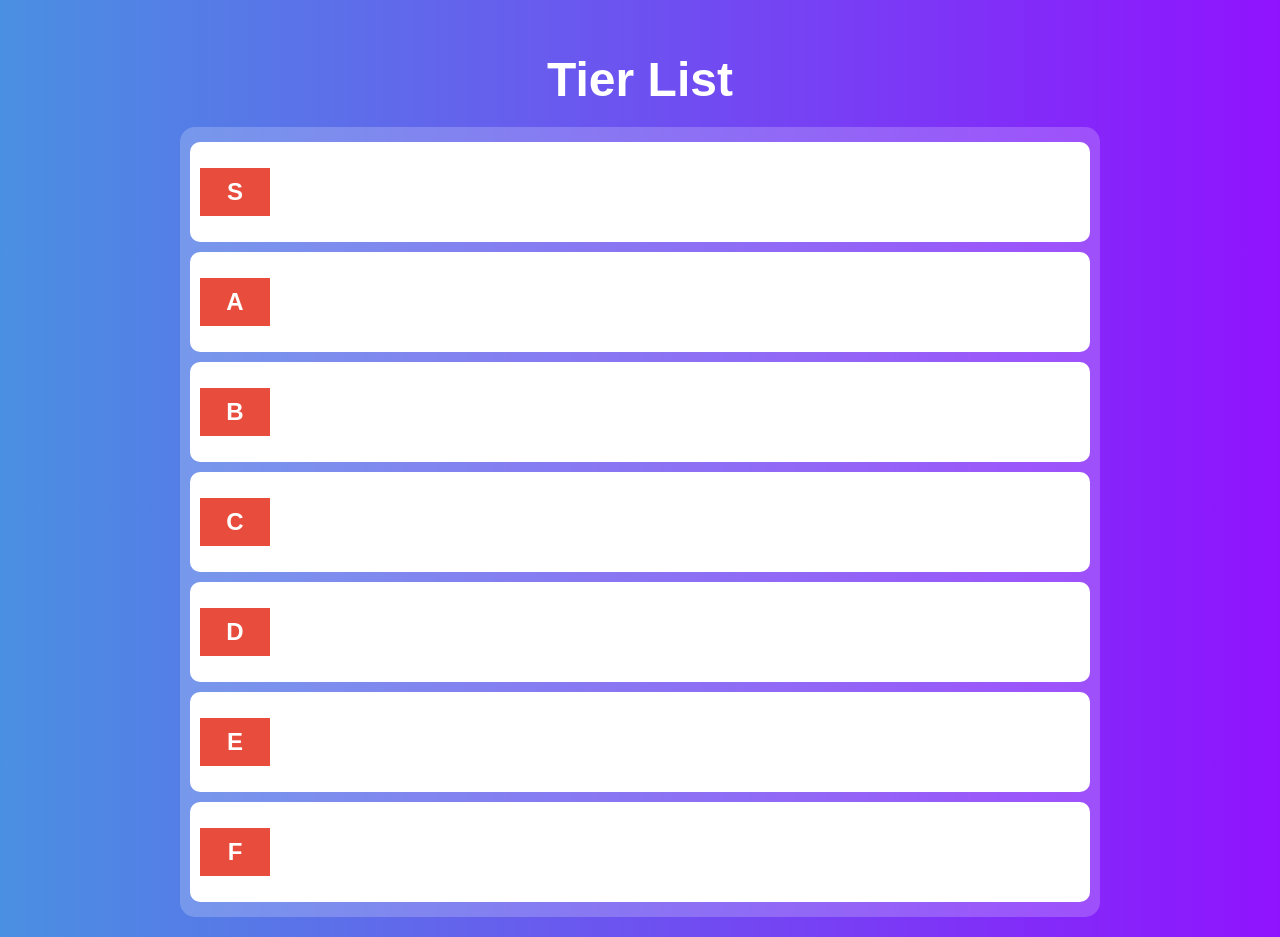
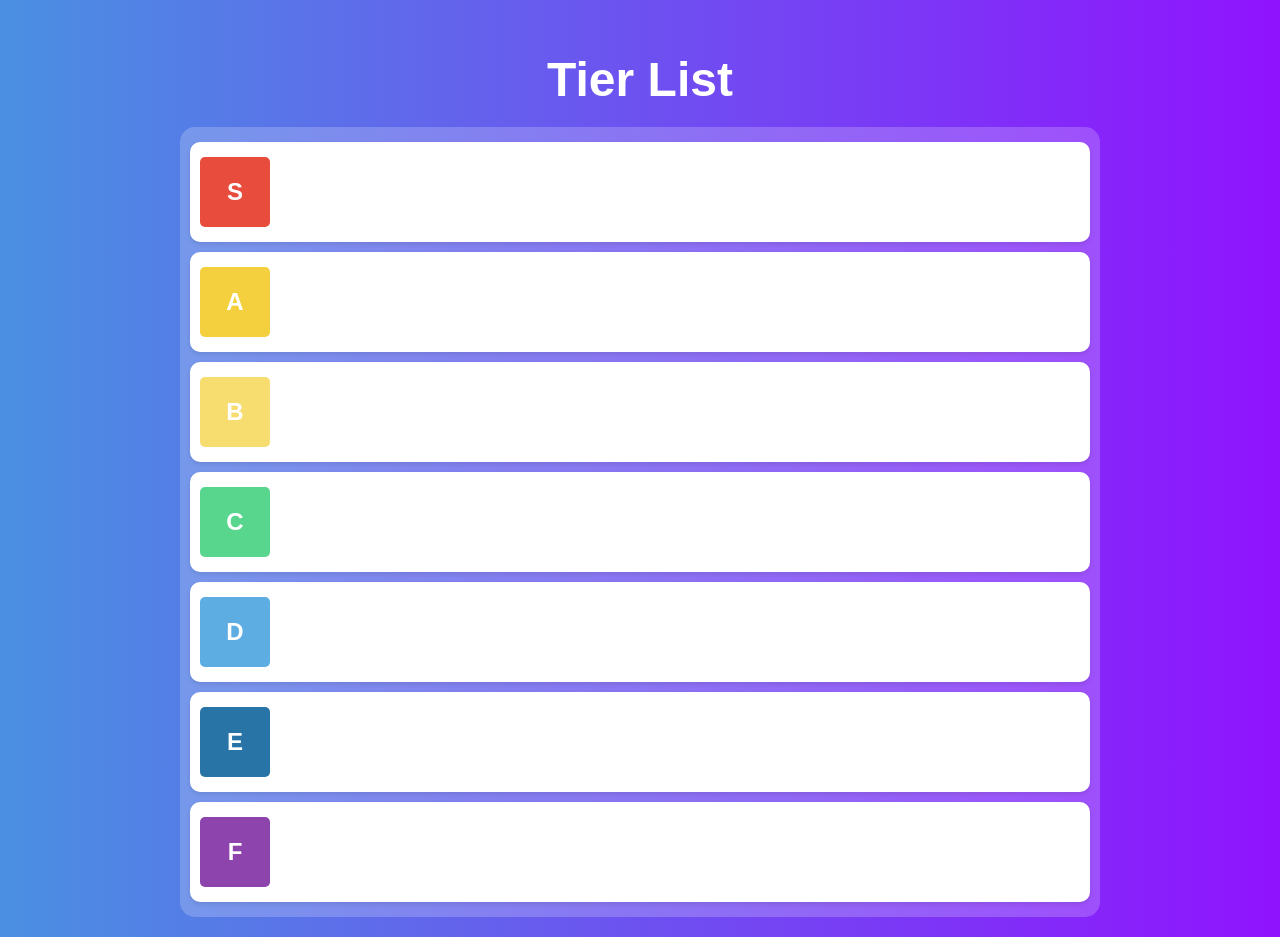
Before and after one commit to Joaleramirez/Project_2_CST438, a React (Create React App) app in the folder Project_2/frontend/: page /TierList in a window 1280 px wide. Built offline with nearby package versions, Linux system fonts and the light colour scheme.

Commit message:
Changed to classed based colors for tiers.

```diff
--- a/Project_2/frontend/src/components/TierRow.jsx
+++ b/Project_2/frontend/src/components/TierRow.jsx
@@ -21,13 +21,13 @@ const TierRow = ({ tier, items, setItems }) => {
     };
 
     return (
-        <div ref={drop} className={`tier-row ${isOver ? "hovered" : ""}`}>
+        <div ref={drop} className={`tier-row tier-${tier} ${isOver ? "hovered" : ""}`}>
             <div className="tier-label">{tier}</div>
             <div className="tier-content">
                 {items
                     .filter((item) => item.tier === tier)
                     .map((item) => (
-                        <TierItem key={item.id} item={item} />
+                        <TierItem key={item.id} item={item} setItems={setItems} />
                     ))}
             </div>
         </div>
--- a/Project_2/frontend/src/pages/TierListPage.jsx
+++ b/Project_2/frontend/src/pages/TierListPage.jsx
@@ -5,12 +5,15 @@ import TierList from "../components/TierList"; // Import TierList component
 import "../styles/TierListPage.css"; // Import the CSS file
 
 const TierListPage = () => {
-    // Placeholder items
+    // Define tier levels
+    const tiers = ["S", "A", "B", "C", "D", "E", "F"];
+
+    // Placeholder items (Now assigned to tiers)
     const initialItems = [
-        { id: 1, name: "Item 1" },
-        { id: 2, name: "Item 2" },
-        { id: 3, name: "Item 3" },
-        { id: 4, name: "Item 4" },
+        { id: 1, name: "Item 1", tier: "S" },
+        { id: 2, name: "Item 2", tier: "B" },
+        { id: 3, name: "Item 3", tier: "D" },
+        { id: 4, name: "Item 4", tier: "F" },
     ];
 
     const [items, setItems] = useState(initialItems);
@@ -19,7 +22,7 @@ const TierListPage = () => {
         <DndProvider backend={HTML5Backend}>
             <div className="tierlist-container">
                 <h1 className="tierlist-title">Tier List</h1>
-                <TierList items={items} setItems={setItems} />
+                <TierList tiers={tiers} items={items} setItems={setItems} />
             </div>
         </DndProvider>
     );
--- a/Project_2/frontend/src/styles/TierListPage.css
+++ b/Project_2/frontend/src/styles/TierListPage.css
@@ -59,15 +59,6 @@ body, html {
     color: white;
 }
 
-/* Assigning background colors to each tier */
-.tier-row:nth-child(1) .tier-label { background: #E74C3C; } /* S - Red */
-.tier-row:nth-child(2) .tier-label { background: #F4D03F; } /* A - Yellow */
-.tier-row:nth-child(3) .tier-label { background: #F7DC6F; } /* B - Light Yellow */
-.tier-row:nth-child(4) .tier-label { background: #58D68D; } /* C - Green */
-.tier-row:nth-child(5) .tier-label { background: #5DADE2; } /* D - Light Blue */
-.tier-row:nth-child(6) .tier-label { background: #2874A6; } /* E - Blue */
-.tier-row:nth-child(7) .tier-label { background: #8E44AD; } /* F - Purple */
-
 /* Area where items are placed */
 .tier-content {
     flex: 1;
--- a/Project_2/frontend/src/styles/TierRow.css
+++ b/Project_2/frontend/src/styles/TierRow.css
@@ -1,7 +1,33 @@
+/* General row styling */
 .tier-row {
     display: flex;
-    background: white;
+    align-items: center;
     padding: 10px;
-    margin-bottom: 5px;
+    margin: 5px 0;
+    border-radius: 8px;
+    background-color: white;
+    box-shadow: 0px 2px 5px rgba(0, 0, 0, 0.1);
+}
+
+/* Style for the tier label */
+.tier-label {
+    width: 50px;
+    height: 50px;
+    display: flex;
+    align-items: center;
+    justify-content: center;
+    font-size: 1.5rem;
+    font-weight: bold;
+    color: white;
     border-radius: 5px;
+    margin-right: 10px;
 }
+
+/* Assign background colors using class names */
+.tier-S .tier-label { background: #E74C3C; } /* S - Red */
+.tier-A .tier-label { background: #F4D03F; } /* A - Yellow */
+.tier-B .tier-label { background: #F7DC6F; } /* B - Light Yellow */
+.tier-C .tier-label { background: #58D68D; } /* C - Green */
+.tier-D .tier-label { background: #5DADE2; } /* D - Light Blue */
+.tier-E .tier-label { background: #2874A6; } /* E - Blue */
+.tier-F .tier-label { background: #8E44AD; } /* F - Purple */
```
